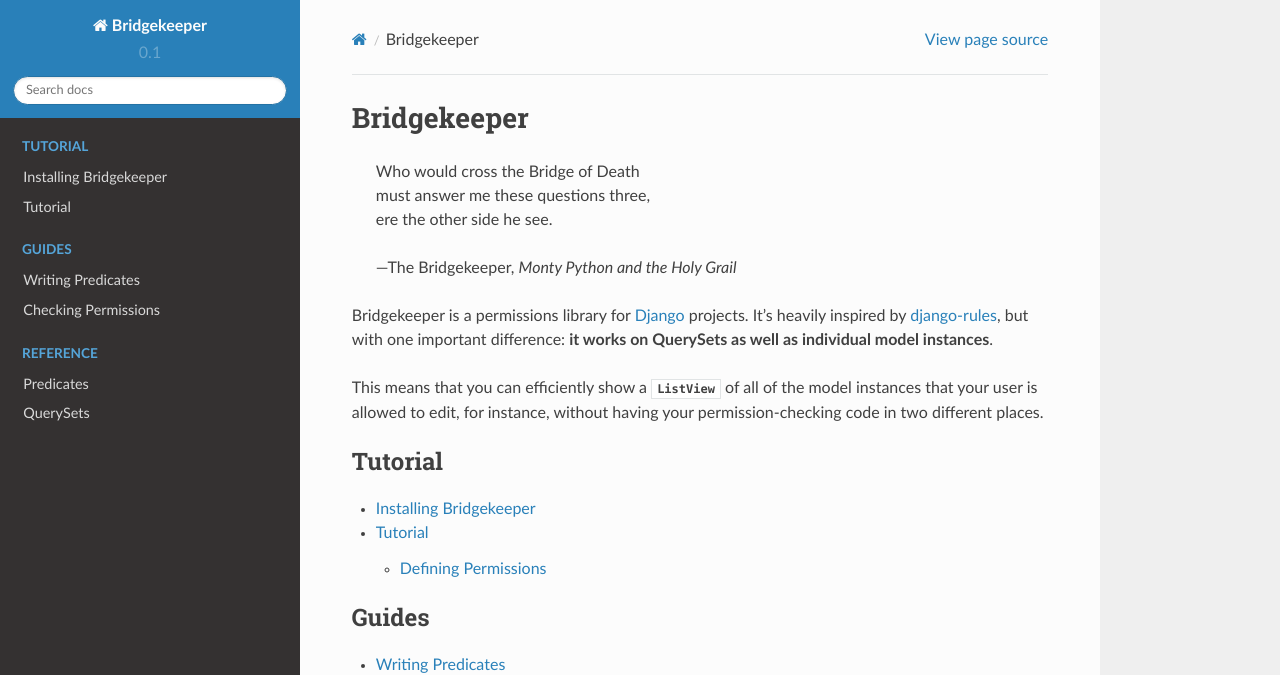
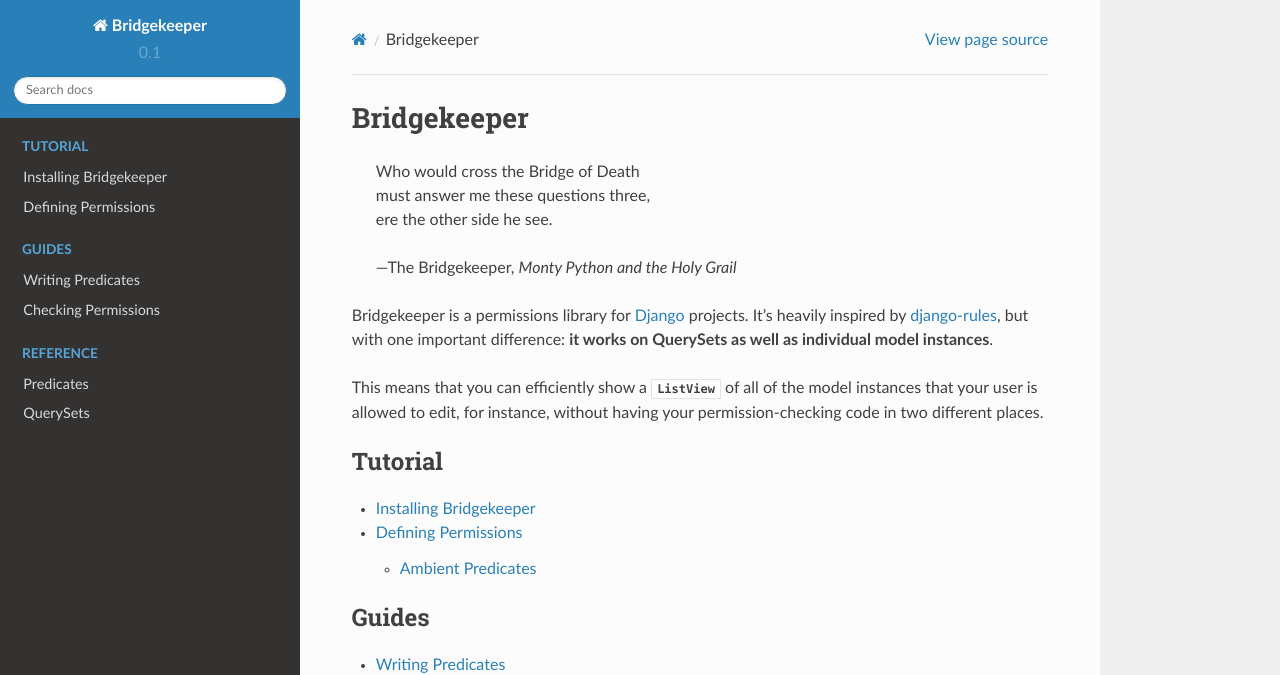
Before and after one commit to daisylb/bridgekeeper, a Sphinx documentation site: the page built from docs/index.rst, in a window 1280 px wide and 1295 px high. Shown: the top 675 px of the window. Built offline with Sphinx 7.4.7 and the Read the Docs theme 2.0.0, drawn with Linux system fonts in a browser that asks for light colours.

Commit message:
Separate tutorial into separate pages

```diff
--- a/docs/index.rst
+++ b/docs/index.rst
@@ -4,8 +4,8 @@
    :maxdepth: 2
    :caption: Tutorial
 
-   installation
-   tutorial
+   tutorial/installation
+   tutorial/permissions
 
 .. toctree::
    :maxdepth: 2
```
Also changed, not shown: docs/tutorial/permissions.rst (renamed from docs/tutorial.rst, +3 -8 lines), docs/tutorial/installation.rst (renamed from docs/installation.rst).
